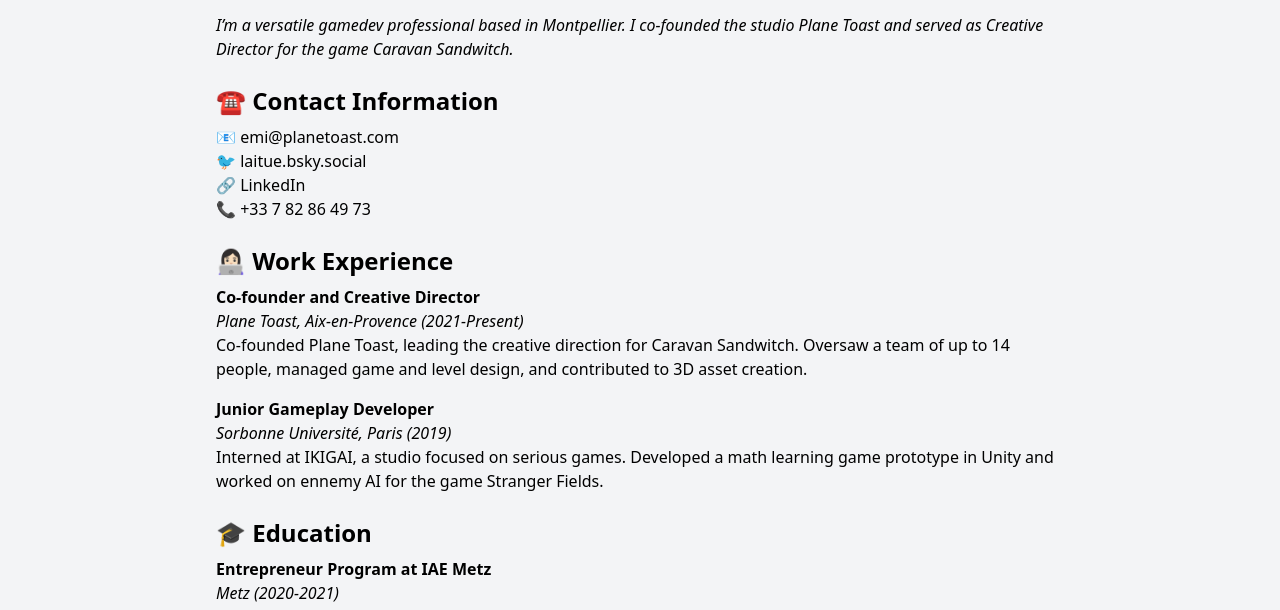
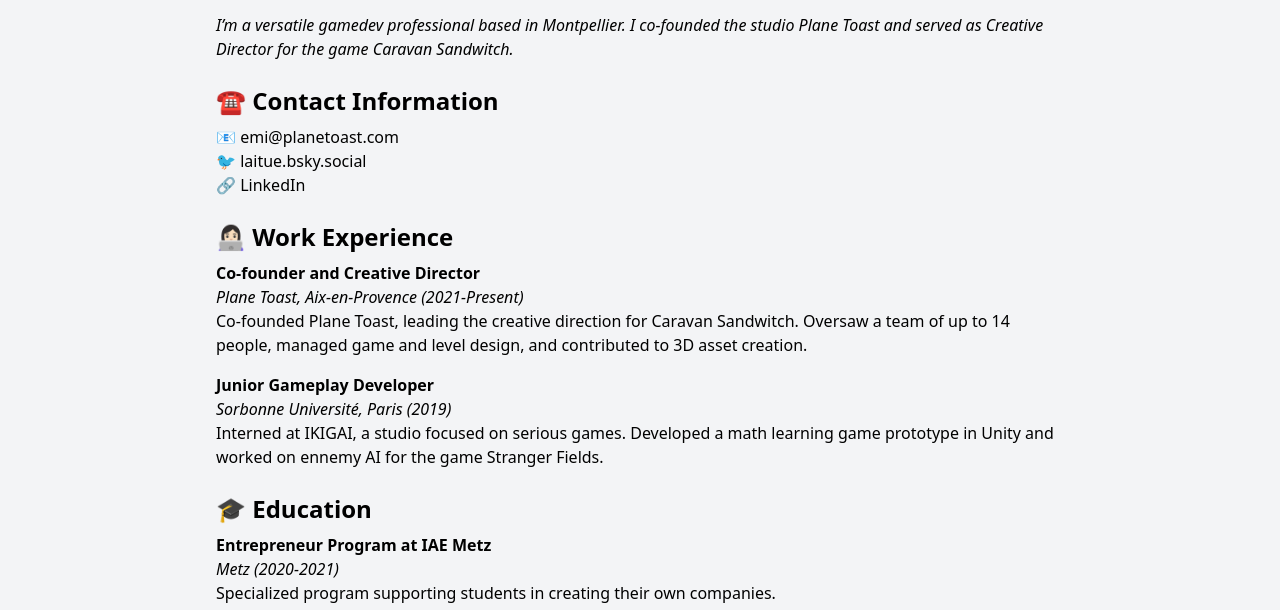
Before and after one commit to emilefevre/emilefevre-resume, a plain HTML site: page index.html in a window 1280 px wide. Shown: the part 163-773 px from the top of the page. Drawn offline with nearby package versions, Linux system fonts and the light colour scheme.

Commit message:
Update index.html

```diff
--- a/index.html
+++ b/index.html
@@ -46,7 +46,6 @@
         <li>🐦 <a
             href="https://bsky.app/profile/laitue.bsky.social">laitue.bsky.social</a></li>
         <li>🔗 <a href="https://www.linkedin.com/in/emi-le/">LinkedIn</a></li>
-        <li>📞 +33 7 82 86 49 73</li>
       </ul>
 
       <h2 class="text-2xl font-semibold mt-6 mb-2">👩🏻‍💻 Work Experience</h2>
```
